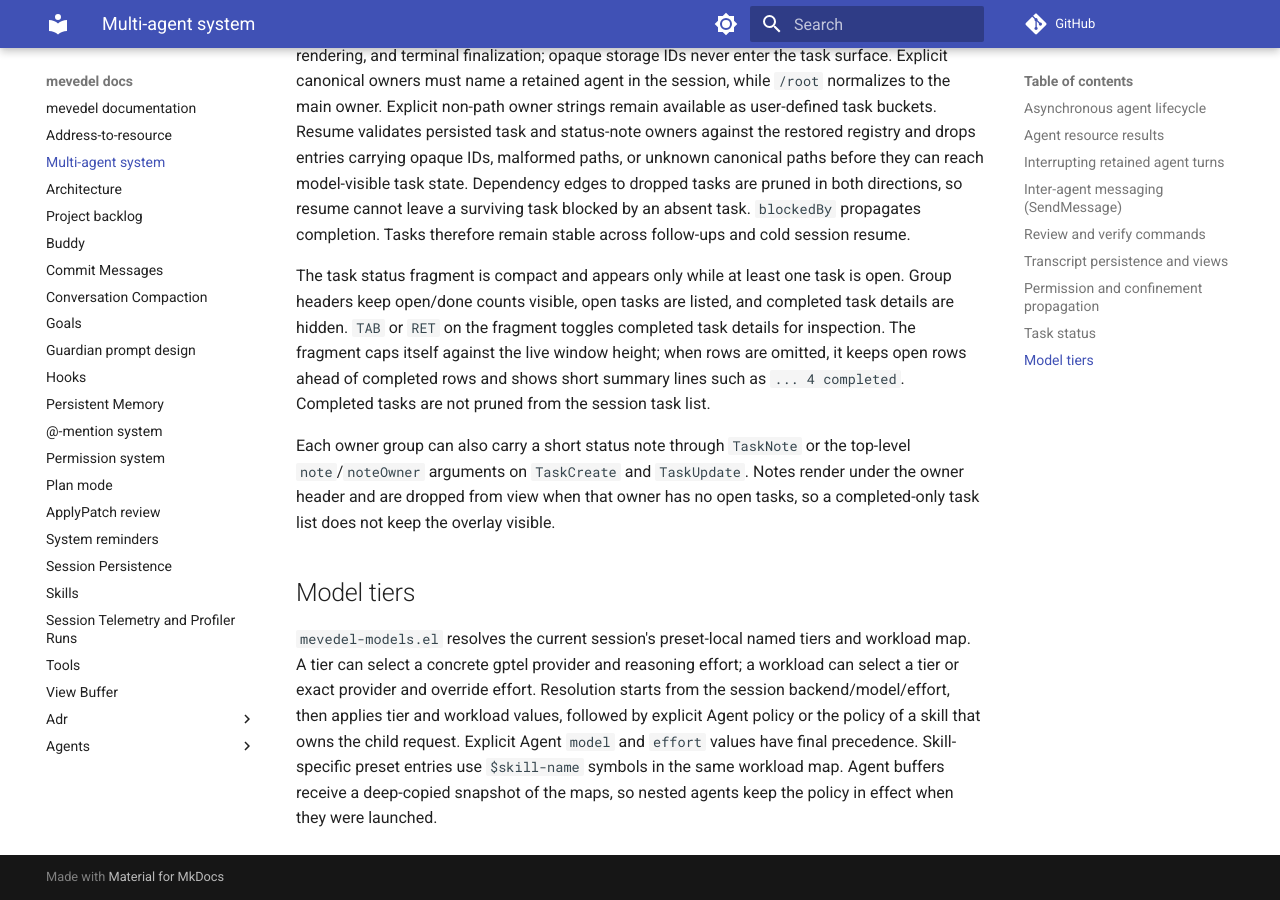
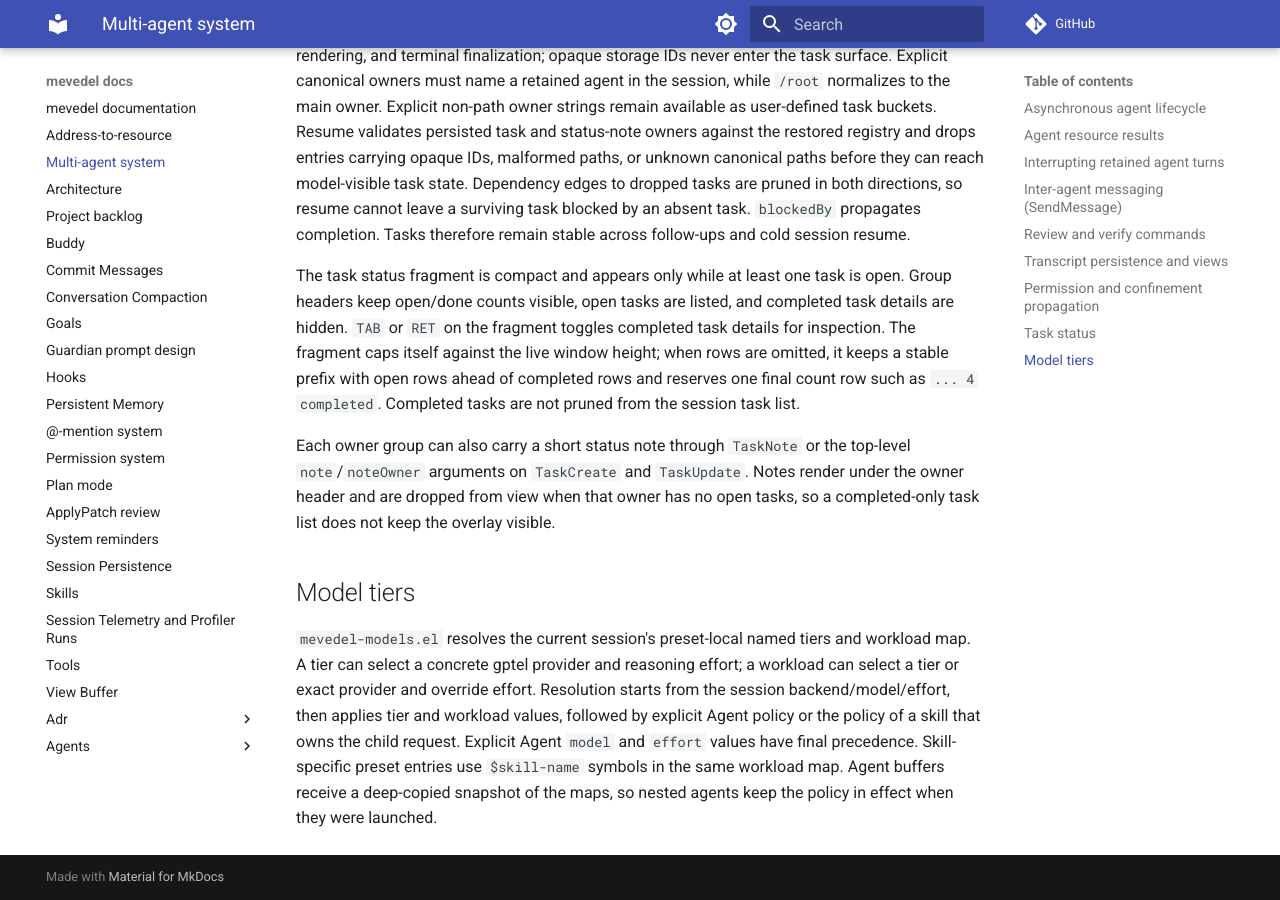
Before and after one commit to FrauH0lle/mevedel, an MkDocs documentation site: the page built from docs/agents.md, in a window 1280 px wide and 900 px high, scrolled down 10123 px. Built offline with MkDocs 1.6.1 and Material for MkDocs 9.7.7, drawn with Linux system fonts in a browser that asks for light colours; comment, search, counter and statistics services are not loaded.

Commit message:
refactor(tasks): Collapse status allocation

```diff
--- a/docs/agents.md
+++ b/docs/agents.md
@@ -417,9 +417,9 @@
 are listed, and completed task details are hidden. `TAB` or `RET`
 on the fragment toggles completed task details for inspection. The
 fragment caps itself against the live window height; when rows are
-omitted, it keeps open rows ahead of completed rows and shows short
-summary lines such as `... 4 completed`. Completed tasks are not pruned
-from the session task list.
+omitted, it keeps a stable prefix with open rows ahead of completed rows
+and reserves one final count row such as `... 4 completed`. Completed
+tasks are not pruned from the session task list.
 
 Each owner group can also carry a short status note through `TaskNote`
 or the top-level `note`/`noteOwner` arguments on `TaskCreate` and
```
Also changed, not shown: 2 other files.
